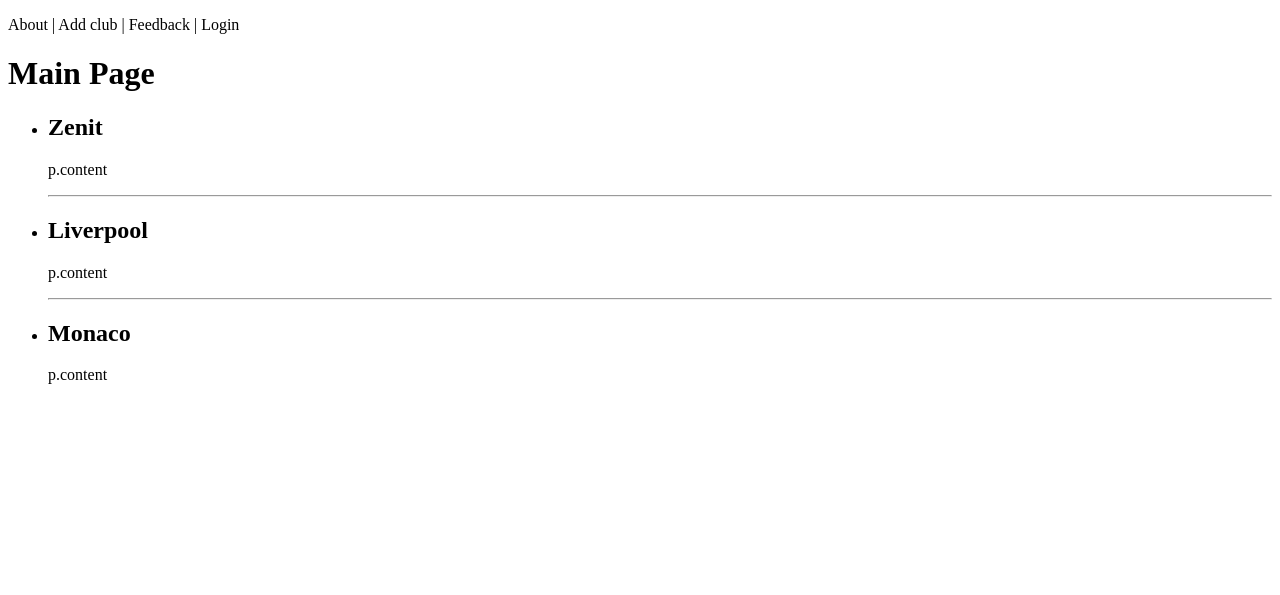
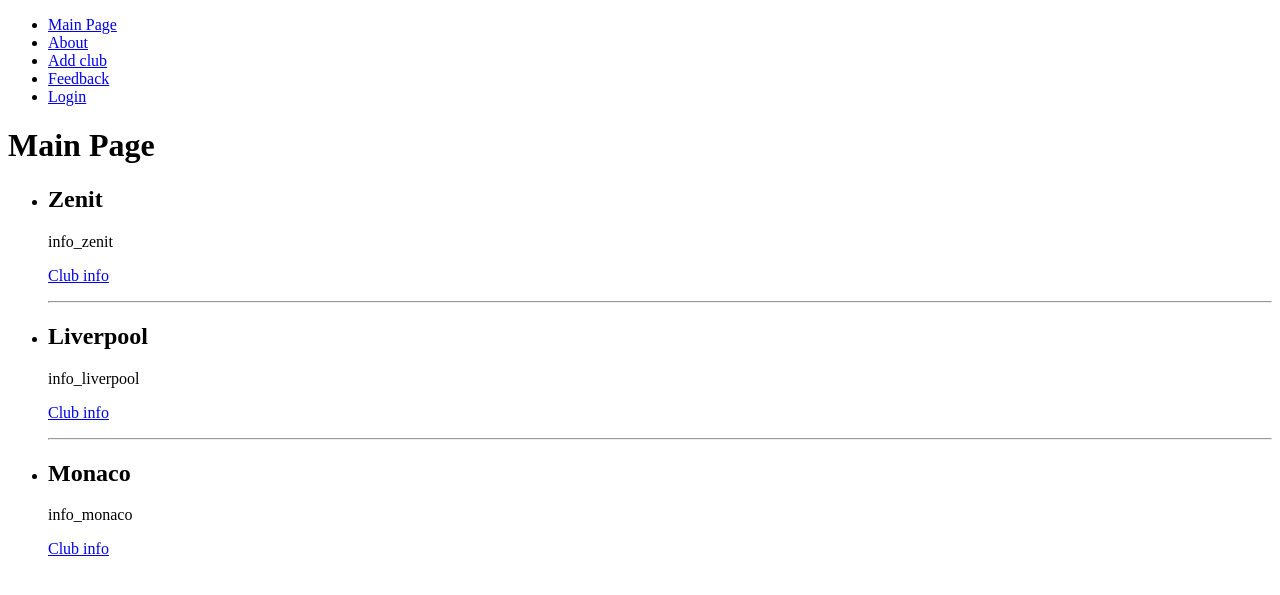
Before and after one commit to Yarmayar/football_clubs, a Django app: page / in a window 1280 px wide. Shown: the top 595 px of the page. Run offline with Django 4.2, Linux system fonts and the light colour scheme.

Commit message:
Делаем ссылки для элементов главной страницы с помощью тега {% url 'url_name' 'var1' 'var2' %}

```diff
--- a/football_clubs_project/clubs/templates/clubs/index.html
+++ b/football_clubs_project/clubs/templates/clubs/index.html
@@ -5,14 +5,22 @@
     <title>{{ title }}</title>
 </head>
 <body>
-<p>{{ menu|join:' | ' }}</p>
+<ul>
+    <li><a href="{% url 'home' %}">Main Page</a></li>
+    {% for part in menu %}
+    {% if not forloop.last %}<li>{% else %}<li class="last">{% endif %}
+        <a href="{% url part.url_name %}">{{ part.title }}</a>
+    </li>
+    {% endfor %}
+</ul>
 <h1>{{ title }}</h1>
 <ul>
-    {% for p in posts %}
-    {% if p.is_published %}
+    {% for club in clubs %}
+    {% if club.is_published %}
     <li>
-        <h2>{{ p.title }}</h2>
-        <p>p.content</p>
+        <h2>{{ club.title }}</h2>
+        <p>{{ club.content }}</p>
+        <p><a href="{% url 'club' club_id=club.id %}">Club info</a></p>
         {% if not forloop.last %}
         <hr>
         {% endif %}
--- a/football_clubs_project/clubs/urls.py
+++ b/football_clubs_project/clubs/urls.py
@@ -7,7 +7,8 @@
 urlpatterns = [
     path('', views.index, name='home'),
     path('about/', views.about, name='about'),
-    path('countries/<int:cntr_id>/', views.countries, name='cntr_id'),
-    path('countries/<slug:cntr_slug>/', views.countries_by_slug, name='countries'),
-    path('archive/<year4:year>/', views.archive, name='archive'),
+    path('addclub/', views.add_club, name='add_club'),
+    path('feedback/', views.feedback, name='feedback'),
+    path('login/', views.login, name='login'),
+    path('club/<int:club_id>', views.show_club, name='club'),
 ]
--- a/football_clubs_project/clubs/views.py
+++ b/football_clubs_project/clubs/views.py
@@ -3,7 +3,12 @@
 from django.template.loader import render_to_string
 from django.urls import reverse
 
-menu = ['About', 'Add club', 'Feedback', 'Login']
+
+menu = [{'title': 'About', 'url_name': 'about'},
+        {'title': 'Add club', 'url_name': 'add_club'},
+        {'title': 'Feedback', 'url_name': 'feedback'},
+        {'title': 'Login', 'url_name': 'login'}
+        ]
 data_db = [
     {'id': 1, 'title': 'Zenit', 'content': 'info_zenit', 'is_published': True},
     {'id': 2, 'title': 'Liverpool', 'content': 'info_liverpool', 'is_published': True},
@@ -15,7 +20,7 @@
     data = {
         'menu': menu,
         'title': 'Main Page',
-        'posts': data_db
+        'clubs': data_db
     }
     return render(request, 'clubs/index.html', context=data)
 
@@ -23,24 +28,26 @@
 def about(request):
     data = {
         'manu': menu,
-        'title': 'Main Page'
+        'title': 'About'
     }
     return render(request, 'clubs/about.html', data)
 
 
-def countries(request, cntr_id):
-    return HttpResponse(f'<h1> Main page</h1><p>Country id = {cntr_id}</p>')
+def show_club(request, club_id):
+    return HttpResponse(f'Info about club_id={club_id}')
 
 
-def countries_by_slug(request, cntr_slug):
-    return HttpResponse(f'<h1> Main page</h1><p>Country slug = {cntr_slug}</p>')
+def add_club(request):
+    return HttpResponse('Add new club')
 
 
-def archive(request, year):
-    if 1991 <= year <= 2023:
-        return HttpResponse(f'<h1> Main page</h1><p>Archive by year = {year}</p>')
-    uri = reverse('countries', args=('portugal', ))
-    return HttpResponsePermanentRedirect(uri)
+def feedback(request):
+    return HttpResponse('Tell us what you want')
+
+
+def login(request):
+    return HttpResponse('Authorization form')
+
 
 
 def page_not_found(request, exception):
```
